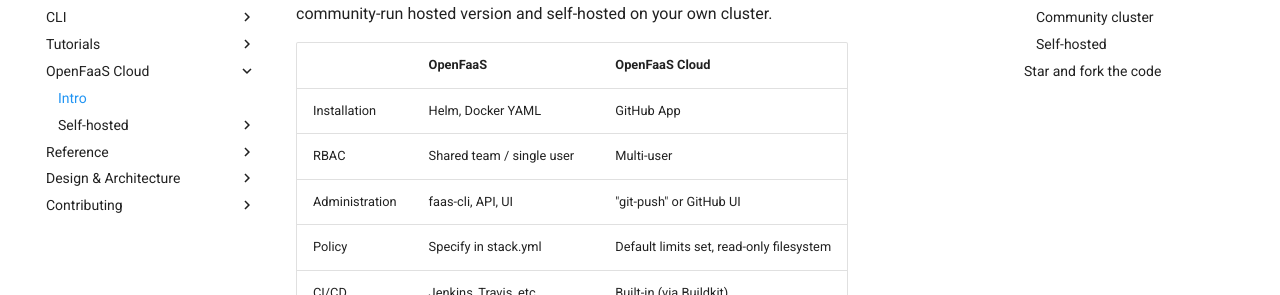
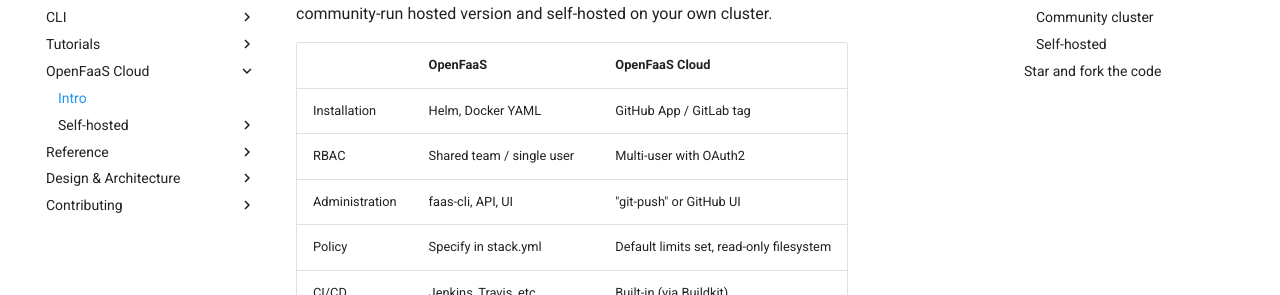
Before and after one commit to openfaas/docs, an MkDocs documentation site: the page built from docs/openfaas-cloud/intro.md, in a window 1280 px wide and 900 px high, scrolled down 745 px. Shown: the part 157-452 px from the top of the window. Built offline with MkDocs 1.6.1 and Material for MkDocs 9.7.7, drawn with Linux system fonts in a browser that asks for light colours; comment, search, counter and statistics services are not loaded.

Commit message:
Fix table
Signed-off-by: Alex Ellis <alexellis2@gmail.com>

```diff
--- a/docs/openfaas-cloud/intro.md
+++ b/docs/openfaas-cloud/intro.md
@@ -22,17 +22,17 @@ Check out the roadmap in the GitHub repo for what's coming next and how to get i
 OpenFaaS Cloud is for anyone who wants to focus on shipping functions without worrying about the CI/CD pipeline or underlying infrastructure. OpenFaaS comes in two flavours - a free community-run hosted version and self-hosted on your own cluster.
 
 
-|         | OpenFaaS                 |OpenFaaS Cloud |
-|:--------|:-------------------------|:--------------|
-| Installation |   Helm, Docker YAML | GitHub App    |
-| RBAC |   Shared team / single user | Multi-user    |
-| Administration | faas-cli, API, UI | "git-push" or GitHub UI |
-| Policy |  Specify in stack.yml | Default limits set, read-only filesystem |
-| CI/CD |  Jenkins, Travis, etc | Built-in (via Buildkit)  |
-| UI |  OpenFaaS Portal | Personal dashboard    |
-| URLs |  Gateway | Personal sub-domains    |
-| Source control |  Any | GitHub & GitLab    |
-| Secrets |  Kubernetes/Swarm secrets | SealedSecrets    |
+|                | OpenFaaS                    | OpenFaaS Cloud                                  |
+|:---------------|:----------------------------|:------------------------------------------------|
+| Installation   |   Helm, Docker YAML         | GitHub App / GitLab tag |
+| RBAC           |   Shared team / single user | Multi-user with OAuth2 |
+| Administration | faas-cli, API, UI           | "git-push" or GitHub UI |
+| Policy         |  Specify in stack.yml       | Default limits set, read-only filesystem |
+| CI/CD          |  Jenkins, Travis, etc       | Built-in (via Buildkit)  |
+| UI             |  OpenFaaS Portal            | Personal dashboard    |
+| URLs           |  Gateway                    | Personal sub-domains    |
+| Source control |  Any                        | GitHub & GitLab    |
+| Secrets        |  Kubernetes/Swarm secrets   | SealedSecrets    |
 
 #### Community cluster
 
```
